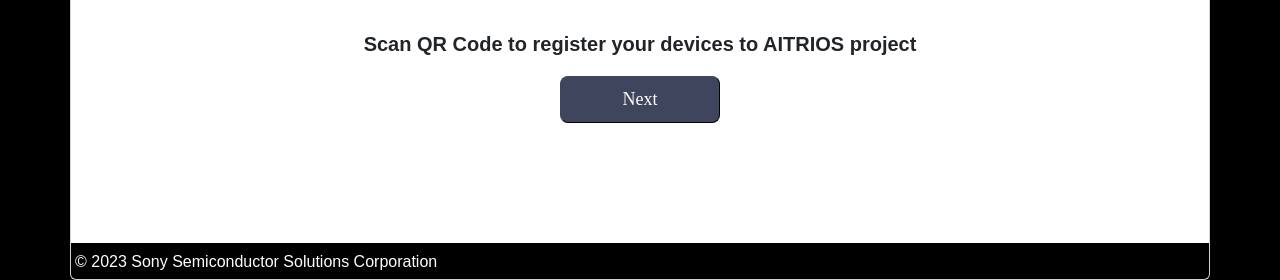
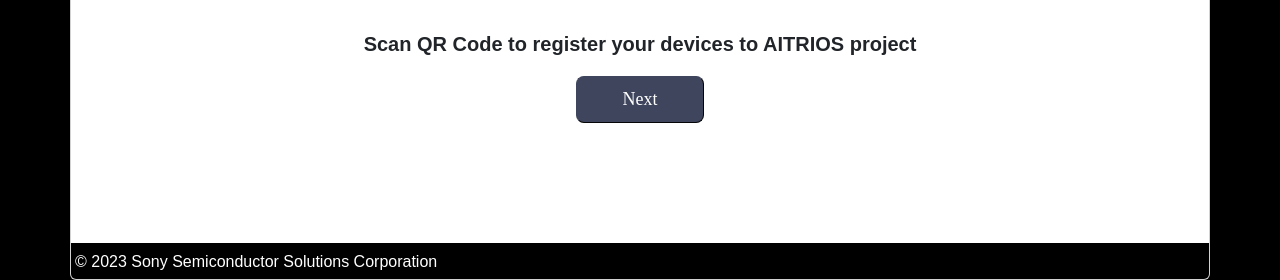
Before and after one commit to dn-sss/QRMock, a plain HTML site: page index.html in a window 1280 px wide. Shown: the part 520-800 px from the top of the page. Drawn offline with nearby package versions, Linux system fonts and the light colour scheme; a web font is replaced by a local one.

Commit message:
Update style.css

```diff
--- a/css/style.css
+++ b/css/style.css
@@ -140,7 +140,7 @@ body {
     line-height: 160% !important;
     font-size: var(--font-size) !important;
     padding: 8px 16px !important;
-    min-width: 10rem;
+    min-width: 8rem;
 }
 
 .btn-aitrios-sm {
```
